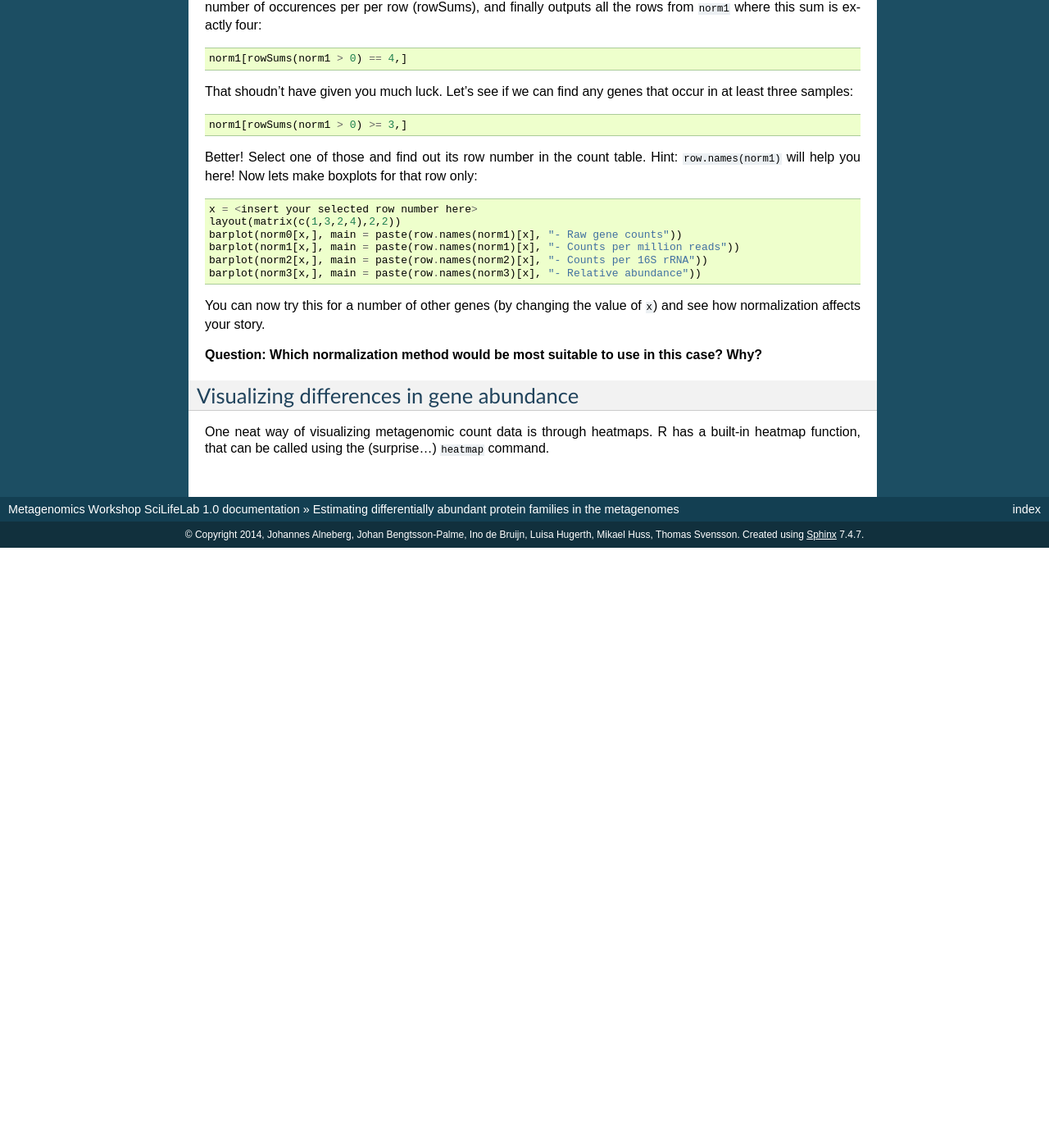
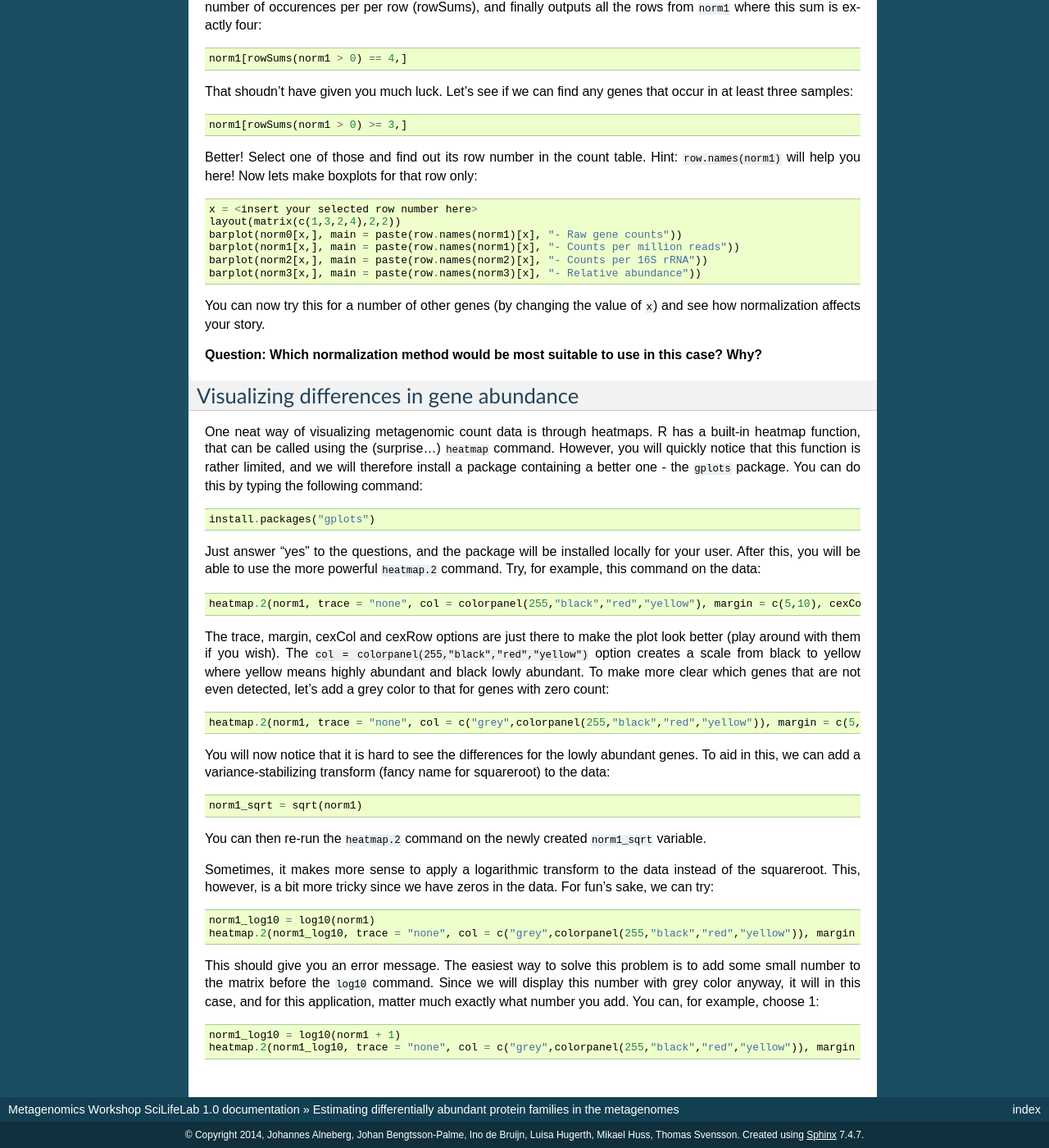
Before and after one commit to inodb/2014-5-metagenomics-workshop, a Sphinx documentation site: the page built from source/annotation/differential.rst, in a window 1280 px wide and 1400 px high, scrolled down 2008 px. Shown: the whole window at 82% size. Built offline with Sphinx 7.4.7, drawn with Linux system fonts in a browser that asks for light colours; before the commit the page ends 2676 px from its top, so only the background shows below that.

Commit message:
Update differential.rst

```diff
--- a/source/annotation/differential.rst
+++ b/source/annotation/differential.rst
@@ -144,3 +144,46 @@ Visualizing differences in gene abundance
 
 One neat way of visualizing metagenomic count data is through heatmaps. R has a built-in
 heatmap function, that can be called using the (surprise...) ``heatmap`` command.
+However, you will quickly notice that this function is rather limited, and we will
+therefore install a package containing a better one - the ``gplots`` package. You can do
+this by typing the following command::
+
+    install.packages("gplots")
+
+Just answer "yes" to the questions, and the package will be installed locally for your
+user. After this, you will be able to use the more powerful ``heatmap.2`` command. Try,
+for example, this command on the data::
+
+    heatmap.2(norm1, trace = "none", col = colorpanel(255,"black","red","yellow"), margin = c(5,10), cexCol = 1, cexRow = 0.7)
+
+The trace, margin, cexCol and cexRow options are just there to make the plot look better
+(play around with them if you wish). The ``col = colorpanel(255,"black","red","yellow")``
+option creates a scale from black to yellow where yellow means highly abundant and black
+lowly abundant. To make more clear which genes that are not even detected, let's add a
+grey color to that for genes with zero count::
+
+    heatmap.2(norm1, trace = "none", col = c("grey",colorpanel(255,"black","red","yellow")), margin = c(5,10), cexCol = 1, cexRow = 0.7)
+
+You will now notice that it is hard to see the differences for the lowly abundant genes.
+To aid in this, we can add a variance-stabilizing transform (fancy name for squareroot)
+to the data::
+
+    norm1_sqrt = sqrt(norm1)
+
+You can then re-run the ``heatmap.2`` command on the newly created ``norm1_sqrt``
+variable.
+
+Sometimes, it makes more sense to apply a logarithmic transform to the data instead of
+the squareroot. This, however, is a bit more tricky since we have zeros in the data.
+For fun's sake, we can try::
+
+    norm1_log10 = log10(norm1)
+    heatmap.2(norm1_log10, trace = "none", col = c("grey",colorpanel(255,"black","red","yellow")), margin = c(5,10), cexCol = 1, cexRow = 0.7)
+
+This should give you an error message. The easiest way to solve this problem is to add
+some small number to the matrix before the ``log10`` command. Since we will display this
+number with grey color anyway, it will in this case, and for this application, matter
+much exactly what number you add. You can, for example, choose 1::
+
+    norm1_log10 = log10(norm1 + 1)
+    heatmap.2(norm1_log10, trace = "none", col = c("grey",colorpanel(255,"black","red","yellow")), margin = c(5,10), cexCol = 1, cexRow = 0.7)
```
